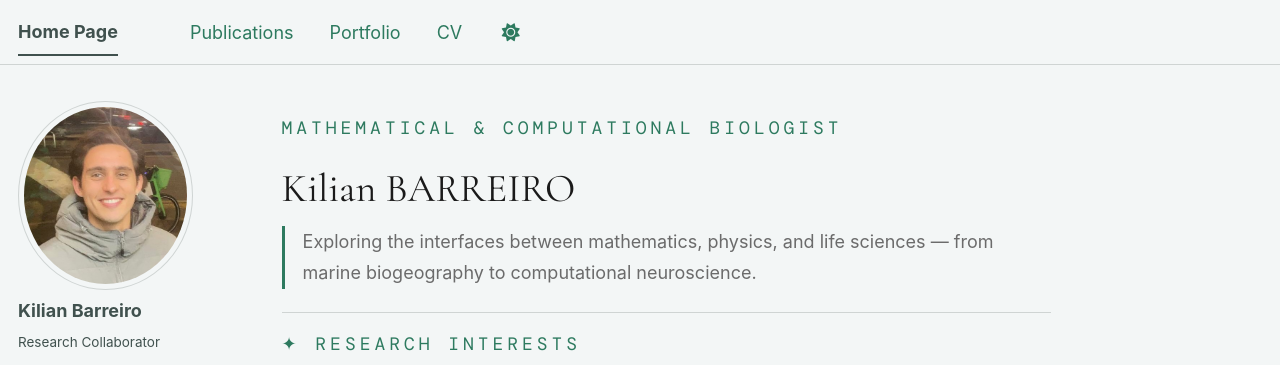
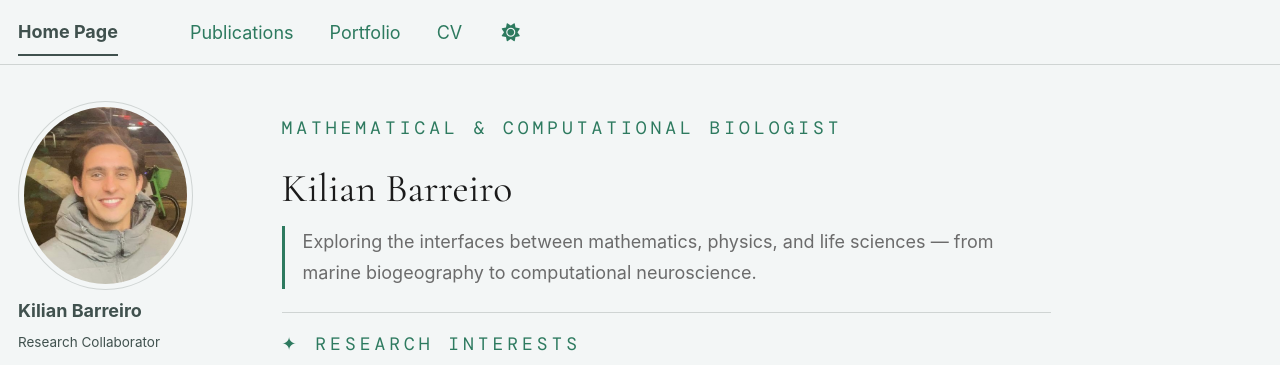
Before and after one commit to KilianBARREIRO/KilianBARREIRO.github.io, a Jekyll site: the page built from _pages/about.md, in a window 1280 px wide and 900 px high. Shown: the top 365 px of the window. Built offline with Jekyll 4.4.1, drawn with Linux system fonts in a browser that asks for light colours; some web fonts are replaced; a script bundle is joined from its source files by our own code; library files that are not in the unit come from our copies.

Commit message:
Update about.md

```diff
--- a/_pages/about.md
+++ b/_pages/about.md
@@ -117,7 +117,7 @@ redirect_from:
 </style>
 
 <p class="kb-eyebrow">Mathematical &amp; Computational Biologist</p>
-<h1 class="kb-hero-name">Kilian BARREIRO</h1>
+<h1 class="kb-hero-name">Kilian Barreiro</h1>
 <p class="kb-tagline">
   Exploring the interfaces between mathematics, physics, and life sciences —
   from marine biogeography to computational neuroscience.
```
